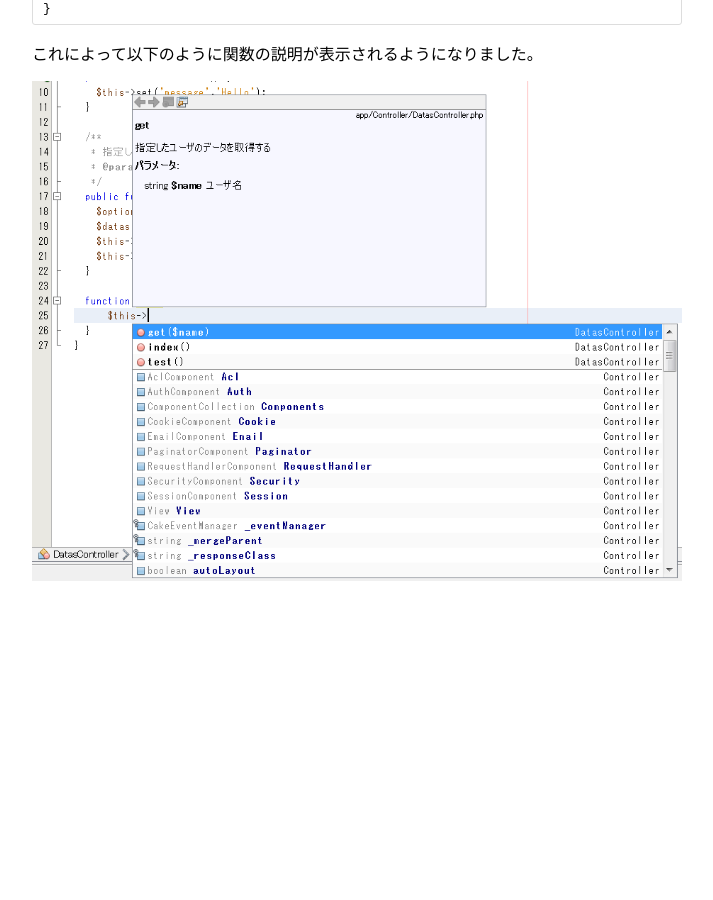
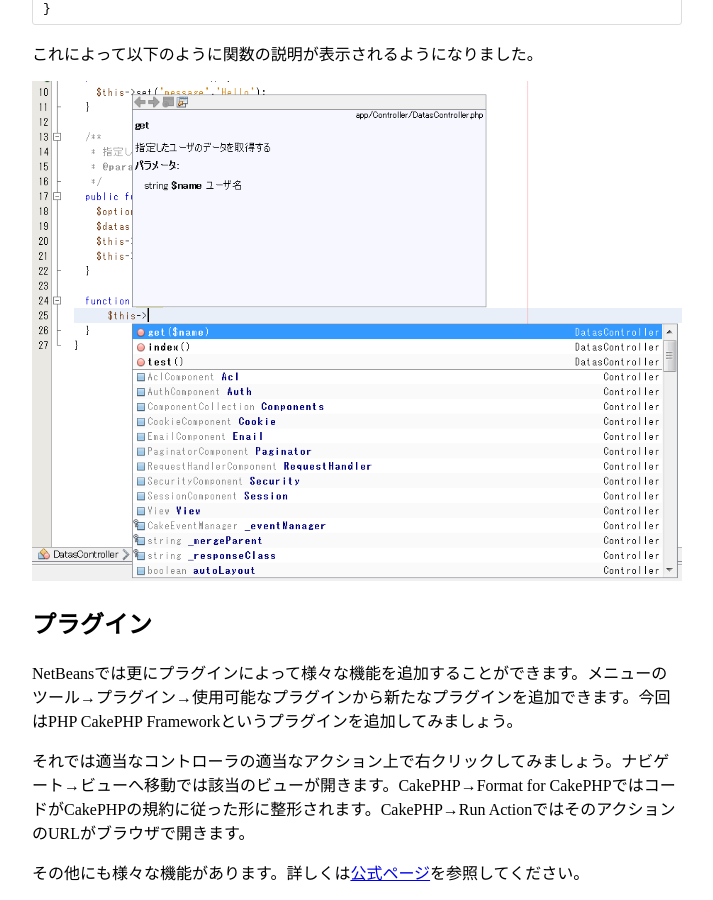
Before and after one commit to kojii/skillup, a Jekyll site: the page built from 2/6.md, in a window 1280 px wide and 900 px high, scrolled down 1563 px. Shown: the whole window, without its empty margins (458-1171 px from the left). Built offline with Jekyll 4.4.1, drawn with Linux system fonts in a browser that asks for light colours; Markdown is read by kramdown in place of the engine named in the settings; before the commit the page ends 2164 px from its top, so only the background shows below that.

Commit message:
update 2-6

```diff
--- a/2/6.md
+++ b/2/6.md
@@ -13,7 +13,7 @@ IDEとは統合開発環境の略で、ファイルツリー表示やコード
 
 以上でプロジェクトの作成が完了しました。あとは通常のエディタのように使用できます。ただし、PHPの文法上のエラーがあるとエラー箇所と内容をリアルタイムで表示してくれるといった便利な機能があります。
 
-# コード補完
+## コード補完
 NetBeansにはコード補完機能があり、何か1文字打つと定義した変数や関数の一覧が表示されたり、その際に変数や関数の説明が表示されたりします。これはphpDocumentor形式でコメントを書くことにより変数や関数の説明が表示されるという仕組みです。CakePHPはphpDocumentor形式でコメントが書かれているため、CakePHPの変数や関数も説明が表示されます。
 
 自分で書いたコードにも説明が表示されるようにしてみましょう。以下は前回のDatasController.phpにphpDocumentor形式のコメントを追加したものです。
@@ -47,3 +47,10 @@ class DatasController extends AppController {
 これによって以下のように関数の説明が表示されるようになりました。
 
 ![](../images/2_6_2.png)
+
+## プラグイン
+NetBeansでは更にプラグインによって様々な機能を追加することができます。メニューのツール→プラグイン→使用可能なプラグインから新たなプラグインを追加できます。今回はPHP CakePHP Frameworkというプラグインを追加してみましょう。
+
+それでは適当なコントローラの適当なアクション上で右クリックしてみましょう。ナビゲート→ビューへ移動では該当のビューが開きます。CakePHP→Format for CakePHPではコードがCakePHPの規約に従った形に整形されます。CakePHP→Run ActionではそのアクションのURLがブラウザで開きます。
+
+その他にも様々な機能があります。詳しくは[公式ページ](https://github.com/junichi11/cakephp-netbeans)を参照してください。
```
Also changed, not shown: 1 other file.
